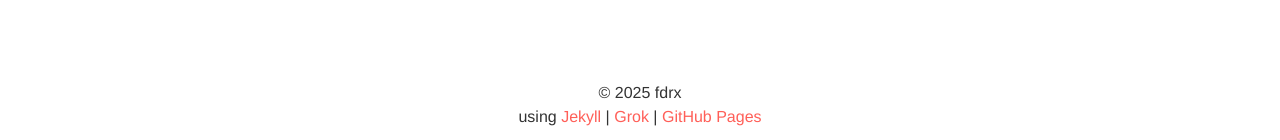
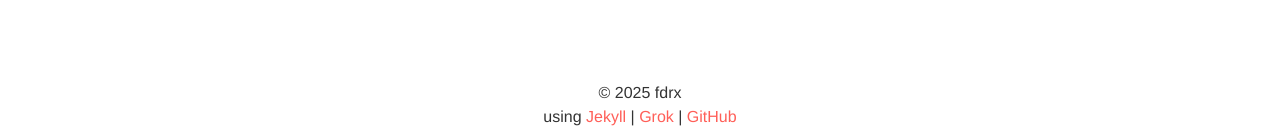
Before and after one commit to fdrx/fdrx.github.com, a Jekyll site: the page built from index.html, in a window 1280 px wide. Shown: the part 1596-1736 px from the top of the page. Built offline with Jekyll 4.4.1, drawn with Linux system fonts in a browser that asks for light colours; the list of posts is cut into pages by our own code.

Commit message:
change footer

```diff
--- a/_includes/footer.html
+++ b/_includes/footer.html
@@ -1,4 +1,8 @@
 <footer>
   <p>© {{ site.time | date: '%Y' }} fdrx</p>
-  <p>using <a href="https://jekyllrb.com" target="_blank" rel="noopener noreferrer">Jekyll</a> | <a href="https://grok.com" target="_blank" rel="noopener noreferrer">Grok</a> | <a href="https://pages.github.com" target="_blank" rel="noopener noreferrer">GitHub Pages</a></p>
+  <p>using
+    <a href="https://jekyllrb.com" target="_blank" rel="noopener noreferrer" aria-label="Jekyll">Jekyll</a> |
+    <a href="https://grok.com" target="_blank" rel="noopener noreferrer" aria-label="Grok">Grok</a> |
+    <a href="https://pages.github.com" target="_blank" rel="noopener noreferrer" aria-label="GitHub">GitHub</a>
+  </p>
 </footer>
```
